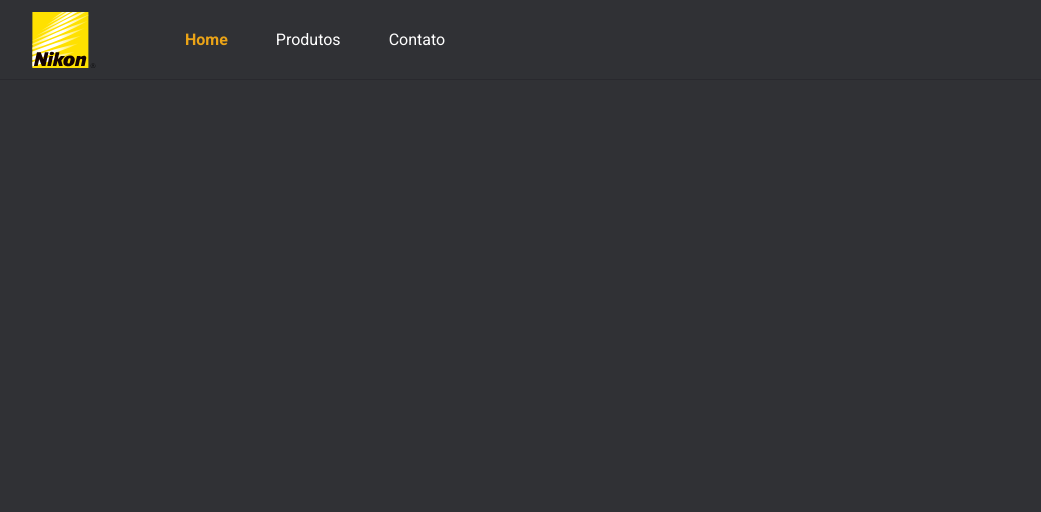
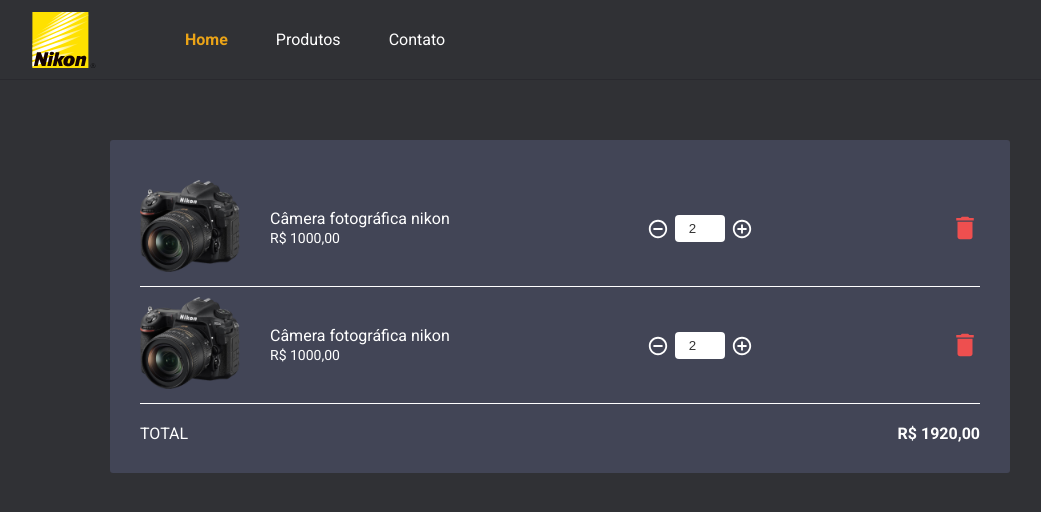
Before and after one commit to gaiotto1/nikon-shopp, a React (Create React App) app: page /carrinho in a window 1280 px wide. Shown: the top 512 px of the page, without its empty margins (80-1121 px from the left). Built offline with nearby package versions, Linux system fonts and the light colour scheme; what react-sizeme would draw is missing.

Commit message:
Craindo o carrinho

```diff
--- a/src/components/BannerHome/index.js
+++ b/src/components/BannerHome/index.js
@@ -1,5 +1,5 @@
 import styles from './styles.module.scss';
-import img from '../../assets/images/camera-banner.png'
+import img from '../../assets/images/img-carousel.png'
 
 export function BannerHome({ infos }) {
   return (
--- /dev/null
+++ b/src/pages/Cart/index.js
@@ -0,0 +1,71 @@
+import React from 'react';
+import styles from './styles.module.scss';
+import { MdRemoveCircleOutline, MdAddCircleOutline, MdDelete } from 'react-icons/md'
+
+import camera from '../../assets/images/img-carousel.png';
+
+export default function Cart() {
+  return (
+    <div className={styles.cartContainer}>
+      <div className={styles.cartContent}>
+
+        <div className={styles.row}>
+          <div className={styles.containerImg}>
+            <img src={camera} />
+          </div>
+
+          <div className={styles.contentDetails}>
+            <div className={styles.containerDesc}>
+              <p>Câmera fotográfica nikon <br /> <span>R$ 1000,00</span></p>
+            </div>
+
+            <div className={styles.containerQtd}>
+              <button type="button">
+                <MdRemoveCircleOutline size={22} color="#FFF" />
+              </button>
+              <input type="number" readOnly value={2} />
+              <button type="button">
+                <MdAddCircleOutline size={22} color="#FFF" />
+              </button>
+            </div>
+
+            <div className={styles.containerTrash}>
+              <MdDelete size={30} color="#EE4F4F" />
+            </div>
+          </div>
+        </div>
+
+        <div className={styles.row}>
+          <div className={styles.containerImg}>
+            <img src={camera} />
+          </div>
+
+          <div className={styles.contentDetails}>
+            <div className={styles.containerDesc}>
+              <p>Câmera fotográfica nikon <br /> <span>R$ 1000,00</span></p>
+            </div>
+
+            <div className={styles.containerQtd}>
+              <button type="button">
+                <MdRemoveCircleOutline size={22} color="#FFF" />
+              </button>
+              <input type="number" readOnly value={2} />
+              <button type="button">
+                <MdAddCircleOutline size={22} color="#FFF" />
+              </button>
+            </div>
+
+            <div className={styles.containerTrash}>
+              <MdDelete size={30} color="#EE4F4F" />
+            </div>
+          </div>
+        </div>
+
+        <div className={styles.footerCart}>
+          <span>TOTAL</span>
+          <strong>R$ 1920,00</strong>
+        </div>
+      </div>
+    </div>
+  )
+}
--- /dev/null
+++ b/src/pages/Cart/styles.module.scss
@@ -0,0 +1,125 @@
+.cartContainer {
+  width: 100%;
+  margin-top: 60px;
+}
+
+.cartContent {
+  width: calc(100% - 40px);
+  max-width: 900px;
+  padding: 30px;
+  margin: auto;
+  border-radius: 3px;
+  background-color: #424556;
+  color: var(--white);
+
+  .footerCart {
+    width: 100%;
+    height: auto;
+    padding-top: 20px;
+    display: flex;
+    align-items: center;
+    justify-content: space-between;
+    flex-wrap: wrap;
+  }
+
+  .row {
+    width: 100%;
+    border-bottom: 0.5px solid #fff;
+    padding: 10px 0px 10px 0px;
+    display: flex;
+    align-items: center;
+    flex-wrap: wrap;
+
+    button {
+      background: none;
+      border: none;
+      cursor: pointer;
+    }
+
+    .containerImg {
+      width: 100px;
+      height: auto;
+      text-align: center;
+
+      img {
+        width: 100%;
+        max-width: 100px;
+        height: auto;
+        display: inline-block;
+      }
+    }
+
+    .contentDetails {
+      position: relative;
+      width: calc(100% - 130px);
+      margin: 0px 0px 0px 30px;
+      display: flex;
+      align-items: center;
+      flex-direction: row;
+      flex-wrap: wrap;
+      justify-content: space-between;
+
+      .containerDesc {
+        span {
+          font-size: 14px;
+          margin-top: 5px;
+        }
+      }
+
+      .containerQtd {
+        display: flex;
+        align-items: center;
+        justify-content: center;
+        height: 30px;
+
+        button {
+          padding: 6px;
+          margin-top: 5px;
+        }
+
+        input {
+          border: none;
+          border-radius: 4px;
+          color: #333;
+          padding: 6px 0px;
+          width: 50px;
+          text-align: center;
+        }
+      }
+
+      .containerTrash {
+        height: 30px;
+        cursor: pointer;
+      }
+    }
+
+    @media (max-width: 700px) {
+      .containerDesc {
+        width: 100%;
+      }
+
+      .containerQtd, .containerTrash {
+        margin: 10px 0px 0px 20px;
+      }
+    }
+
+    @media (max-width: 500px) {
+      .containerImg {
+        width: 100%;
+      }
+
+      .contentDetails {
+        width: 100%;
+        margin: 0px 0px 0px 0px;
+      }
+
+      .containerDesc {
+        width: 100%;
+      }
+
+      .containerQtd, .containerTrash {
+        margin: 10px 0px 0px 0px;
+      }
+    }
+  }
+}
--- a/src/routes.js
+++ b/src/routes.js
@@ -2,12 +2,14 @@
 
 import Home from './pages/Home';
 import Product from './pages/Product';
+import Cart from './pages/Cart';
 
 export default function Routes() {
     return (
         <Switch>
             <Route path="/" exact component={Home} />
             <Route path="/produto" component={Product} />
+            <Route path="/carrinho" component={Cart} />
         </Switch>
     )
 }
```
